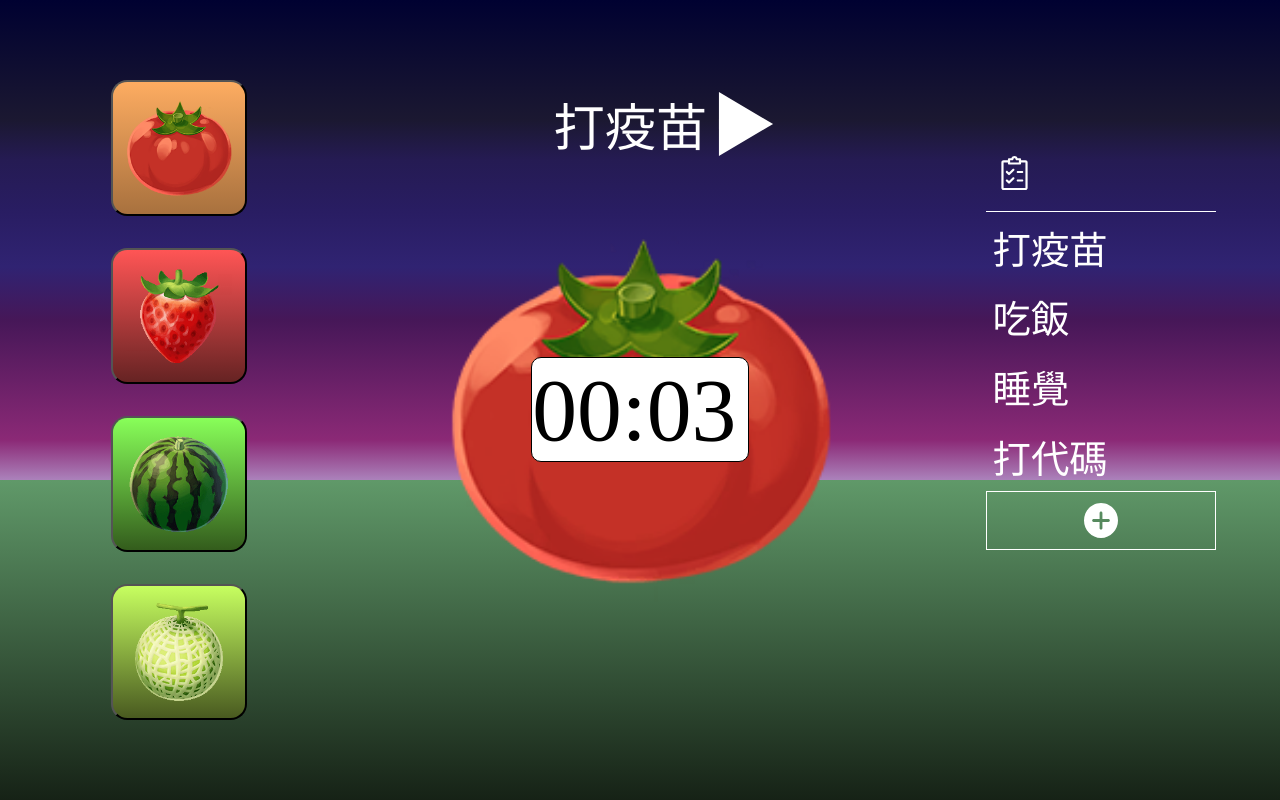
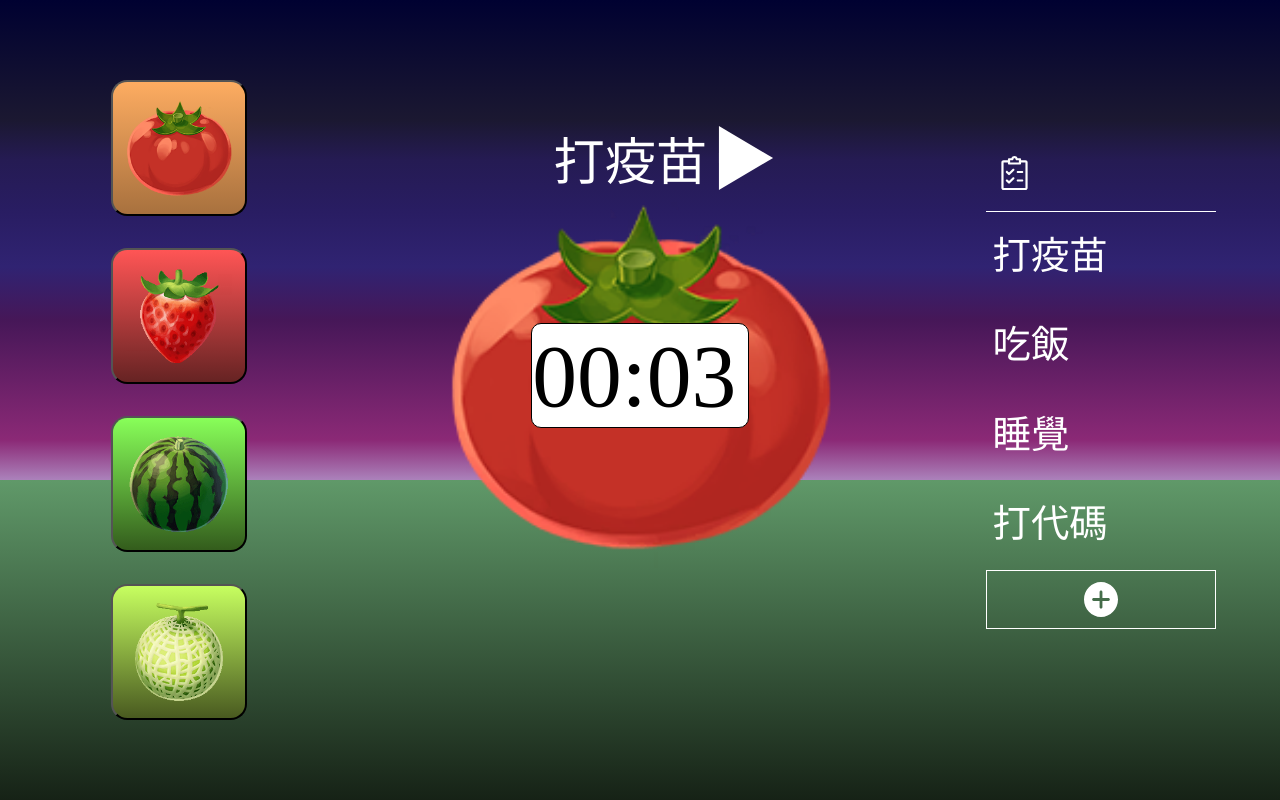
Before and after one commit to kairis7854/fruit_clock, a React (Create React App) app: page / in a window 1280 px wide. Built offline with nearby package versions, Linux system fonts and the light colour scheme.

Commit message:
docs(listItem): listItem add UI effects

```diff
--- a/src/containers/clock/clock.less
+++ b/src/containers/clock/clock.less
@@ -15,6 +15,10 @@
     margin-bottom:10%;
     font-size: 4vw;
     height: 4vw;
+    @media (min-width:1025px){
+      margin-bottom:0%;
+
+    }
   }
   &__switch{
     width:5vw ;
@@ -28,6 +32,7 @@
     @media (min-width:1025px){
       height: 30vw;
       width: 30vw;
+
     }
     @media (min-width:481px) and (max-width:1024px){
       margin-bottom:-60%;
--- a/src/containers/listItem/listItem.less
+++ b/src/containers/listItem/listItem.less
@@ -18,8 +18,23 @@
     max-height: 50vh;
     overflow-x:auto;
     &__li{
+      position:relative;
       color:white;
-      padding:3% ;
+      padding-left:3% ;
+      &:hover::after{
+        content:'';
+        position:absolute;
+        top: 0;
+        left: 0;
+        background:linear-gradient(90deg, rgba(255, 255, 255, 0.295)0%, rgba(255, 255, 255, 0)100%);
+        width: 100%;
+        height: 100%;
+        animation:hover .2s;
+      }
+      @keyframes hover{
+        0%{width: 0;}
+        100%{width: 100%;}
+      }
     }
   }
   &__iconAdd{
@@ -38,6 +53,18 @@
   @media (min-width:1025px){
     padding-top:5vh;
     font-size: 3vw;
+    .list__ul__li{
+      height: 7vw;
+      line-height: 7vw;
+      &:active{
+        animation:active .2s;
+      }
+      @keyframes active{
+        0%{font-size: 3vw;}
+        50%{font-size: 3.3vw;}
+        100%{font-size: 3vw;}
+      }
+    }
   }
   @media (min-width:481px) and (max-width:1024px){
     padding-top:6vh;
@@ -46,6 +73,18 @@
       height: auto;
       max-height: 40vh;
       overflow-x:auto;
+      &__li{
+        height: 7vw;
+        line-height: 7vw;
+        &:active{
+          animation:active .2s;
+        }
+        @keyframes active{
+          0%{font-size: 4vw;}
+          50%{font-size: 4.3vw;}
+          100%{font-size: 4vw;}
+        }
+      }
     }
   }
   @media (max-width:480px) {
@@ -62,6 +101,18 @@
       height: auto;
       max-height: 400px;
       overflow-x:auto;
+      &__li{
+        height: 14vw;
+        line-height: 14vw;
+        &:active{
+          animation:active .2s;
+        }
+        @keyframes active{
+          0%{font-size: 7vw;}
+          50%{font-size: 7.3vw;}
+          100%{font-size: 7vw;}
+        }
+      }
     }
     &__iconAdd{
       display:flex;
```
Also changed, not shown: 6 other files (tests, documents, lock files or other folders).
